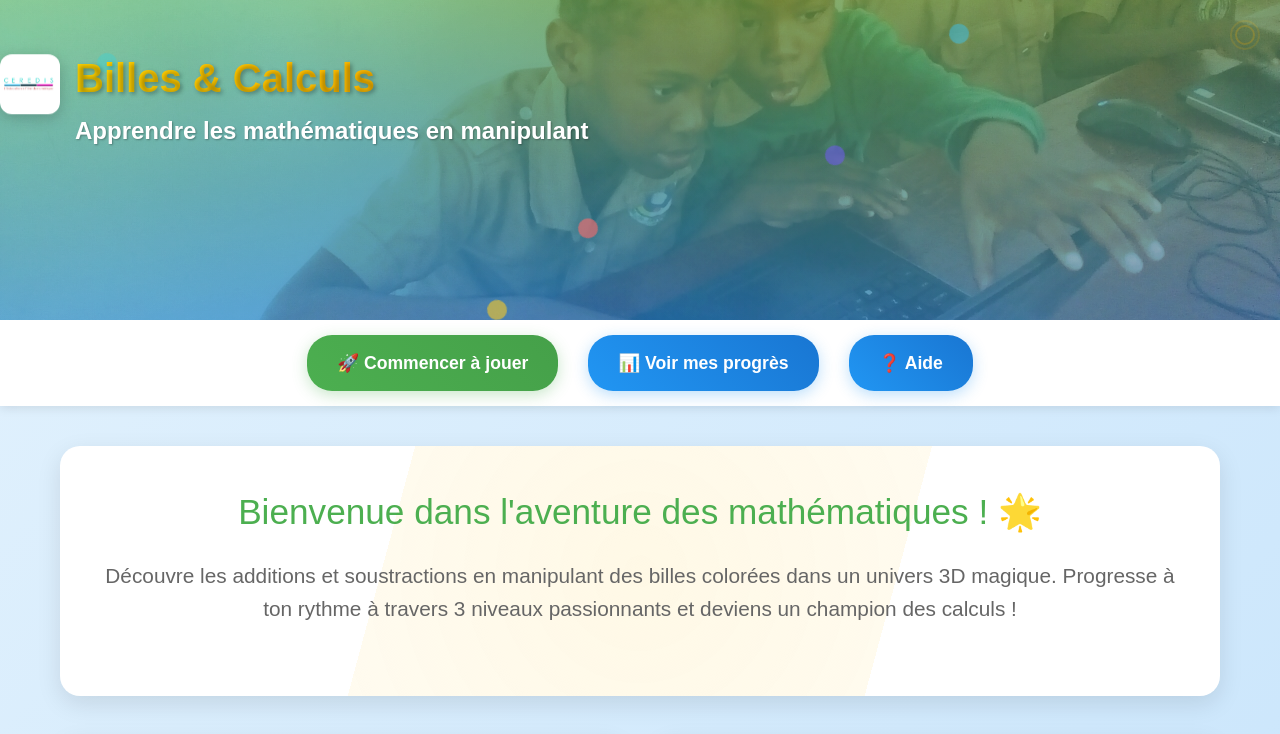
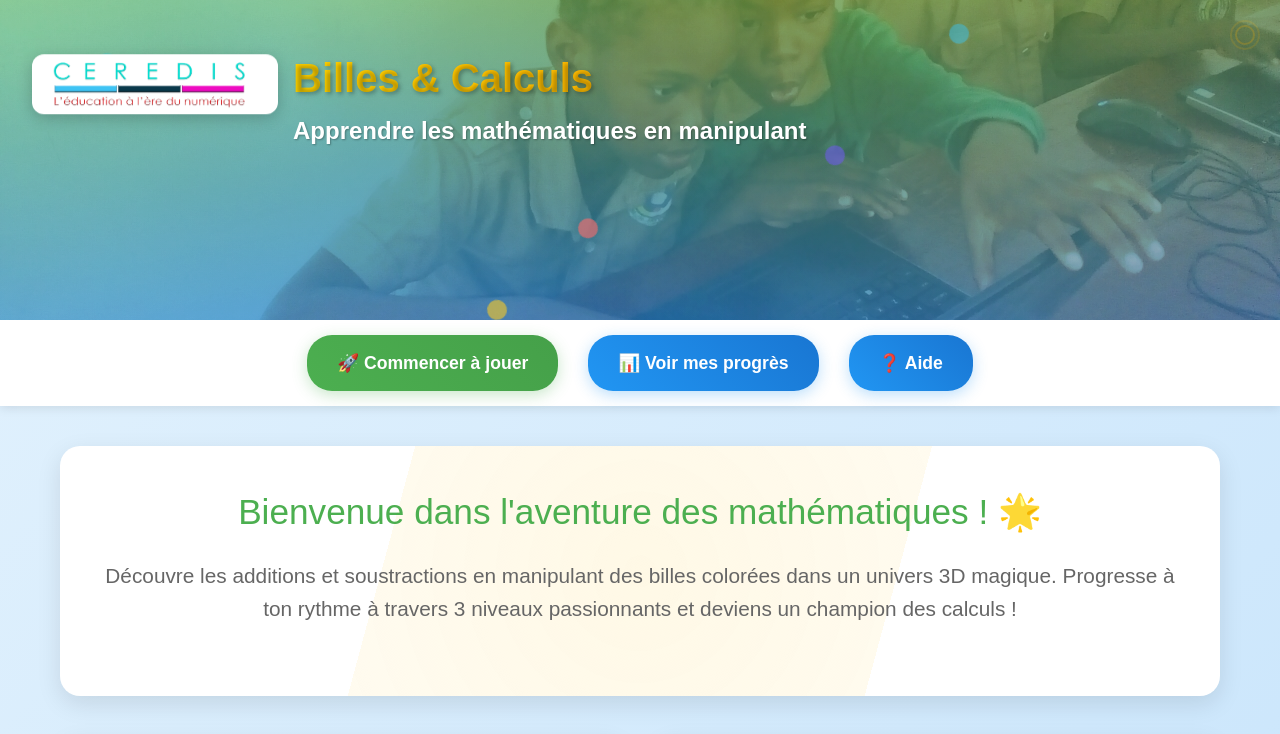
Before and after one commit to fouamba/Billes-et-Calculs, a Next.js app in the folder frontend/: page / in a window 1280 px wide. Shown: the top 734 px of the page. Built offline with nearby package versions, Linux system fonts and the light colour scheme.

Commit message:
Correction de l’alignement du logo CEREDIS dans le header (forçage CSS global)

```diff
--- a/frontend/src/app/globals.css
+++ b/frontend/src/app/globals.css
@@ -82,6 +82,12 @@ body {
 .header-content {
     position: relative;
     z-index: 2;
+    max-width: none !important;
+    margin-left: 0 !important;
+    margin-right: 0 !important;
+    padding-left: 2rem !important;
+    width: 100% !important;
+    justify-content: flex-start !important;
 }
 
 .logo-section {
--- a/frontend/src/app/page.tsx
+++ b/frontend/src/app/page.tsx
@@ -137,12 +137,12 @@ export default function Home() {
   return (
     <>
       {/* Header avec logo et titre */}
-      <header className="header">
+      <header className="header w-full bg-white/80">
         <div className="sound-wave"></div>
-        <div className="header-content">
-          <div className="logo-section">
-            <div className="logo flex items-center justify-center p-0 w-[180px] h-[44px]">
-              <Image src="/ceredis.png" alt="Logo CEREDIS" width={177} height={43} className="rounded-lg object-contain w-[177px] h-[43px] p-0 m-0" />
+        <div className="header-content flex items-center w-full max-w-none ml-0 pl-8">
+          <div className="logo-section flex items-center">
+            <div className="logo flex items-center justify-center bg-white rounded-lg shadow p-0" style={{ width: '246px', height: '60px' }}>
+              <Image src="/ceredis.png" alt="Logo CEREDIS" width={236} height={57} className="object-contain" style={{ margin: 0, padding: 0, width: '236px', height: '57px' }} />
             </div>
             <div>
               <h1 className="app-title">Billes & Calculs</h1>
```
